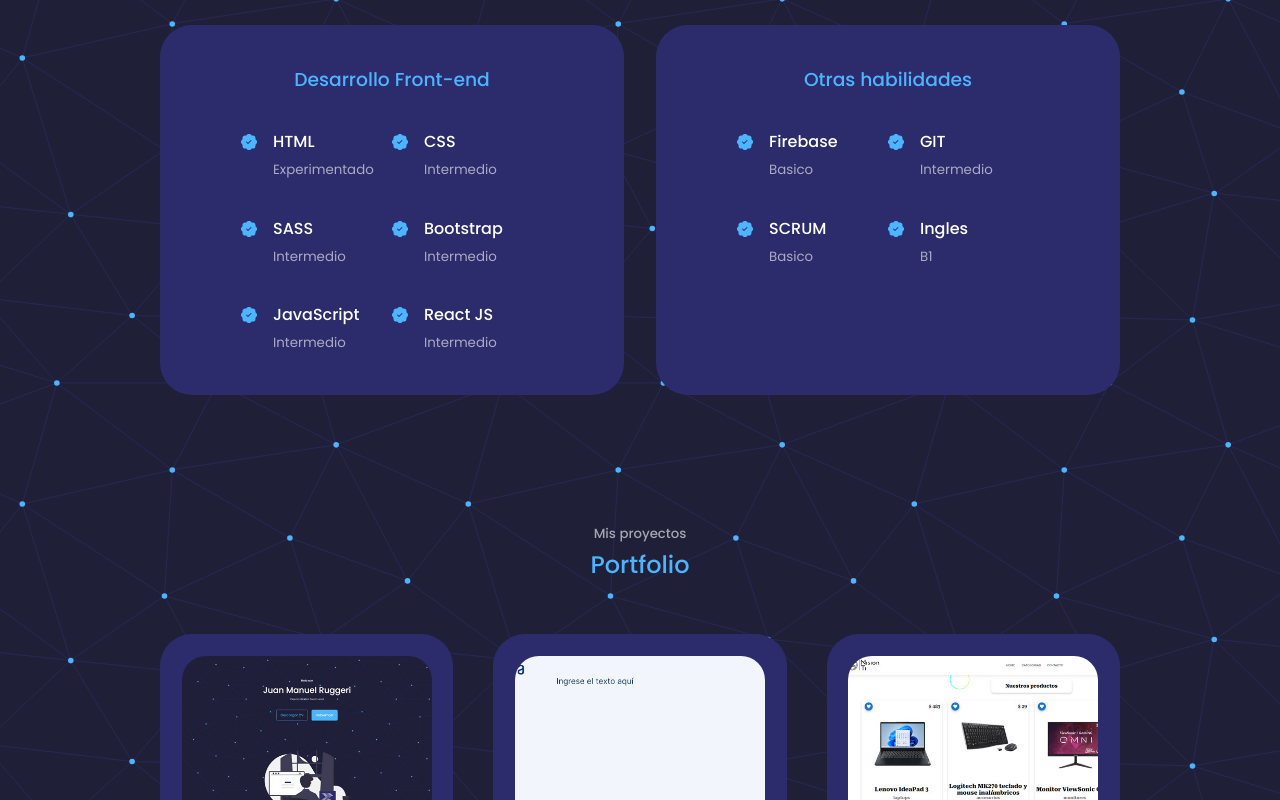
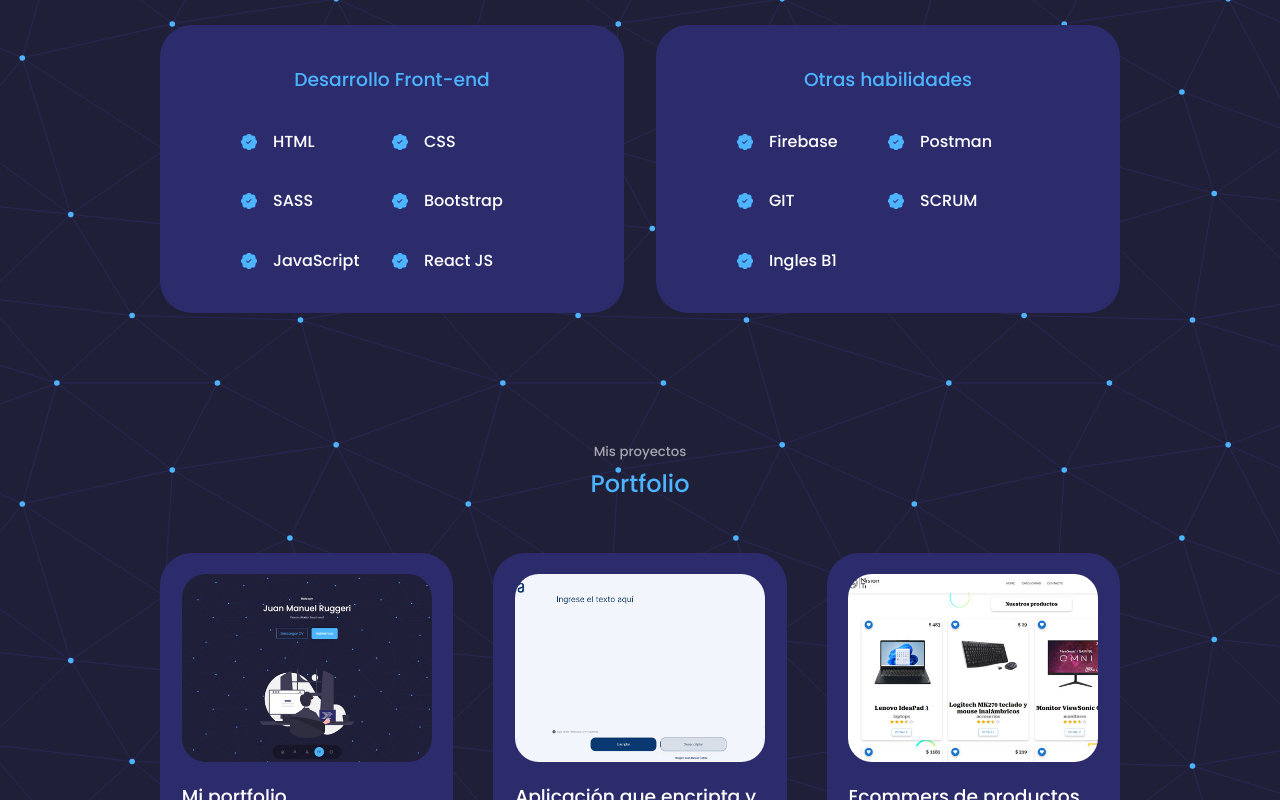
Before and after one commit to Juanma19R/portfolio-ruggeri-juan, a React (Create React App) app: page / in a window 1280 px wide. Shown: the part 2060-2860 px from the top of the page. Built offline with nearby package versions, Linux system fonts and the light colour scheme.

Commit message:
Se modifico informacion en la seccion about, se elimina referencia de nivel en la seccion experience y se agrega un proyecto nuevo a la seccion portfolio

```diff
--- a/src/components/about/About.js
+++ b/src/components/about/About.js
@@ -29,7 +29,7 @@ const About = () => {
                         <article className='about__card'>
                             <VscFolderLibrary className='about__icon'/>
                             <h5>Proyectos completados</h5>
-                            <small>9</small>
+                            <small>12</small>
                         </article>
 
                         <article className='about__card'>
--- a/src/components/experience/Experience.js
+++ b/src/components/experience/Experience.js
@@ -16,42 +16,36 @@ const Experience = () => {
                             <BsPatchCheckFill className='experience__details-icon'/>
                             <div>
                                 <h4>HTML</h4>
-                                <small className='text-light'>Experimentado</small>
                             </div>
                         </article>
                         <article className='experience__details'>
                             <BsPatchCheckFill className='experience__details-icon'/>
                             <div>
                                 <h4>CSS</h4>
-                                <small className='text-light'>Intermedio</small>
                             </div>
                         </article>
                         <article className='experience__details'>
                             <BsPatchCheckFill className='experience__details-icon'/>
                             <div>
                                 <h4>SASS</h4>
-                                <small className='text-light'>Intermedio</small>
                             </div>
                         </article>
                         <article className='experience__details'>
                             <BsPatchCheckFill className='experience__details-icon'/>
                             <div>
                                 <h4>Bootstrap</h4>
-                                <small className='text-light'>Intermedio</small>
                             </div>
                         </article>
                         <article className='experience__details'>
                             <BsPatchCheckFill className='experience__details-icon'/>
                             <div>
                                 <h4>JavaScript</h4>
-                                <small className='text-light'>Intermedio</small>
                             </div>
                         </article>
                         <article className='experience__details'>
                             <BsPatchCheckFill className='experience__details-icon'/>
                             <div>
                                 <h4>React JS</h4>
-                                <small className='text-light'>Intermedio</small>
                             </div>
                         </article>
                     </div>
@@ -64,28 +58,30 @@ const Experience = () => {
                             <BsPatchCheckFill className='experience__details-icon'/>
                             <div>
                                 <h4>Firebase</h4>
-                                <small className='text-light'>Basico</small>
+                            </div>
+                        </article>
+                        <article className='experience__details'>
+                            <BsPatchCheckFill className='experience__details-icon'/>
+                            <div>
+                                <h4>Postman</h4>
                             </div>
                         </article>
                         <article className='experience__details'>
                             <BsPatchCheckFill className='experience__details-icon'/>
                             <div>
                                 <h4>GIT</h4>
-                                <small className='text-light'>Intermedio</small>
                             </div>
                         </article>
                         <article className='experience__details'>
                             <BsPatchCheckFill className='experience__details-icon'/>
                             <div>
                                 <h4>SCRUM</h4>
-                                <small className='text-light'>Basico</small>
                             </div>
                         </article>
                         <article className='experience__details'>
                             <BsPatchCheckFill className='experience__details-icon'/>
                             <div>
-                                <h4>Ingles</h4>
-                                <small className='text-light'>B1</small>
+                                <h4>Ingles B1</h4>
                             </div>
                         </article>
                     </div>
--- a/src/components/portfolio/Portfolio.js
+++ b/src/components/portfolio/Portfolio.js
@@ -8,6 +8,7 @@ import IMG5 from '../../assets/portfolio5.jpg';
 import IMG6 from '../../assets/portfolio6.jpg';
 import IMG7 from '../../assets/portfolio7.jpg';
 import IMG8 from '../../assets/portfolio8.jpg';
+import IMG9 from '../../assets/portfolio9.jpg';
 
 const data = [
     {
@@ -73,6 +74,14 @@ const data = [
         desc: 'Segundo SPRINT del programa ONE (Oracle Next Education), fue construido con html5, css3 y javascript. Consta de adivinar la palabra secreta teniendo 10 oportunidades. Tambien cuenta con la opción de agregar tus propias palabras teniendo un limite de 8 letras y letras en mayúscula.',
         github: 'https://github.com/Juanma19R/Sprint-02-alura',
         demo: 'https://juanma19r.github.io/Sprint-02-alura/'
+    },
+    {
+        id: 9,
+        image: IMG9,
+        title: 'Galeria de imagenes PWA',
+        desc: 'Proyecto creado con la API de Unsplash, ReactJS y maquetado con Bootstrap 5.',
+        github: 'https://github.com/Juanma19R/gallery-app-react',
+        demo: 'https://delightful-sawine-a4d648.netlify.app/'
     }
 ];
 
```
Also changed, not shown: src/assets/portfolio9.jpg (added), 1 other file (tests, documents, lock files or other folders).
